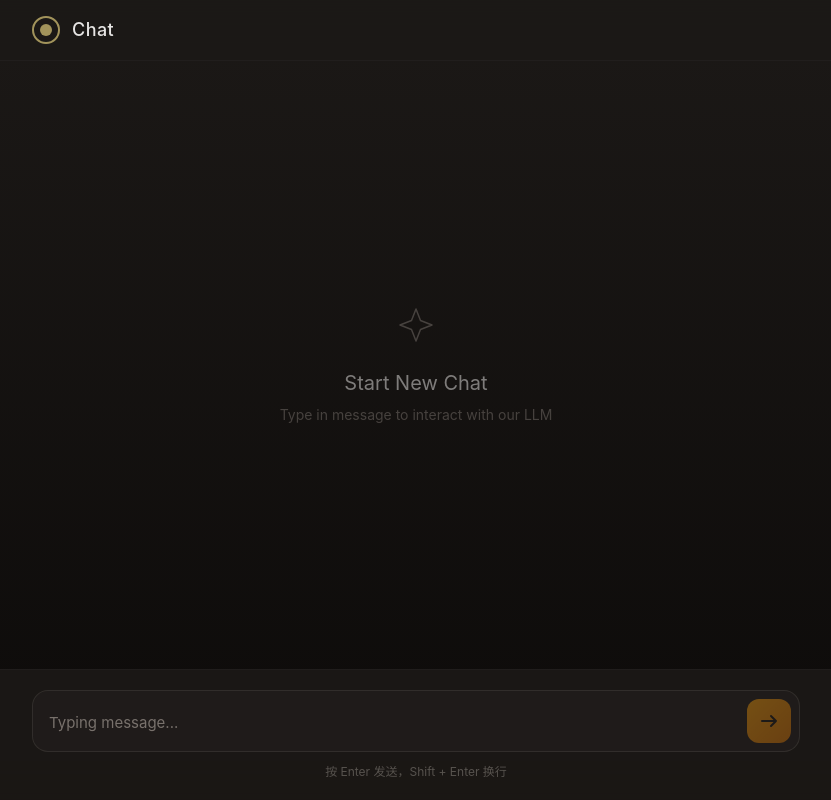
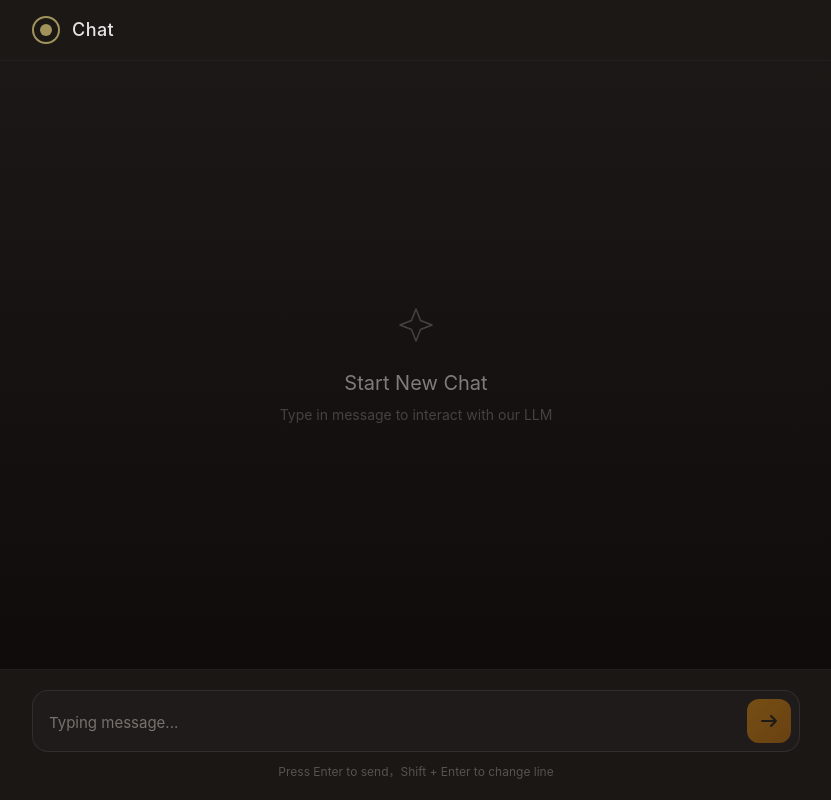
Before and after one commit to DravenCat/LLMInferenceService, a React (Create React App) app in the folder chat_interface/: page / in a window 1280 px wide. Shown: the whole page, without its empty margins (224-1055 px from the left). Built offline with nearby package versions, Linux system fonts and the light colour scheme.

Commit message:
Stream chat

```diff
--- a/chat_interface/src/components/StreamChat.js
+++ b/chat_interface/src/components/StreamChat.js
@@ -28,10 +28,10 @@ const StreamingChat = () => {
     setMessages((prev) => [...prev, { role: "assistant", content: "" }]);
 
     try {
-      const response = await fetch("/api/chat", {
+      const response = await fetch("http://localhost:8080/generate/stream", {
         method: "POST",
         headers: { "Content-Type": "application/json" },
-        body: JSON.stringify({ messages: [...messages, userMessage] }),
+        body: JSON.stringify({ prompt: userMessage.content }),
       });
 
       if (!response.ok) throw new Error("Request fail");
@@ -181,7 +181,7 @@ const StreamingChat = () => {
           </button>
         </div>
         <p className="text-center text-xs text-stone-600 mt-3 max-w-3xl mx-auto">
-          按 Enter 发送，Shift + Enter 换行
+          Press Enter to send，Shift + Enter to change line
         </p>
       </footer>
     </div>
```
